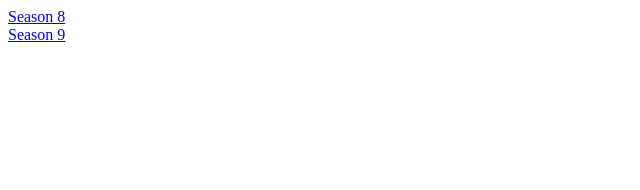
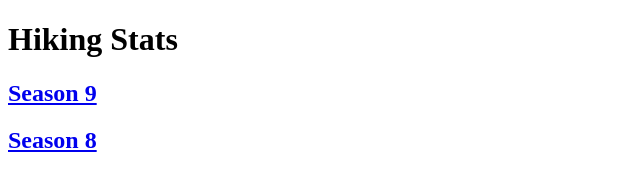
Before and after one commit to mkyousuf/mkyousuf.github.io, a plain HTML site: page index.html in a window 1280 px wide. Shown: the whole page, without its empty margins (0-640 px from the left). Drawn offline with Linux system fonts and the light colour scheme.

Commit message:
Update first page

```diff
--- a/index.html
+++ b/index.html
@@ -4,8 +4,9 @@
       <title>Hiking Stats</title>
    </head>
 
-   <a href="Season8.html">Season 8</a>
-   <br>
-   <a href="Season9.html">Season 9</a>
+   <h1>Hiking Stats</h1>
+
+   <a href="Season9.html"><h2>Season 9</h2></a>
+   <a href="Season8.html"><h2>Season 8</h2></a>
 
 </html>
```
Also changed, not shown: Season8.html (added, +18 -0 lines), HikeStat_Season8.png (added), Map_Season8_1.png (added), Map_Season8_2.png (added), TrailStat_Season8.png (added).
